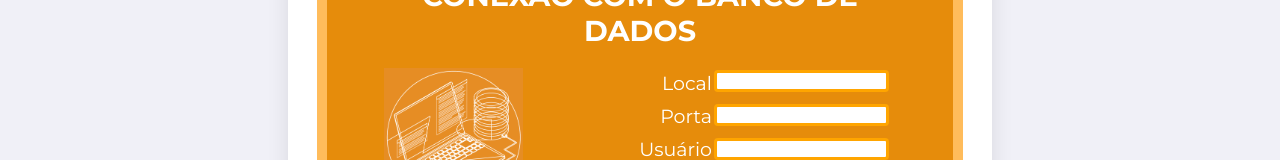
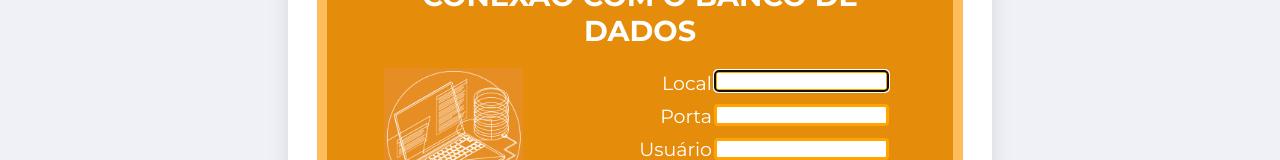
Before and after one commit to BureauTech/Mini-ETL-Shapefile-to-PostGis, a React (Create React App) app in the folder web/: page /post in a window 1280 px wide. Shown: the part 505-665 px from the top of the page. Built offline with nearby package versions, Linux system fonts and the light colour scheme.

Commit message:
adicionou atributo autoFocus form do banco

```diff
--- a/web/src/components/Connection/index.js
+++ b/web/src/components/Connection/index.js
@@ -110,7 +110,7 @@ const Connection = () => {
           </form>
 
           <form className="forms-content-text-box">
-            <input type="text" className="txtbox" onChange={event => setLocal(event.target.value)}/>
+            <input type="text" autoFocus className="txtbox" onChange={event => setLocal(event.target.value)}/>
             <input type="text" className="txtbox" onChange={event => setPortal(event.target.value)}/>
 
             <input type="text" className="txtbox" onChange={event => setUser(event.target.value)}/>
```
